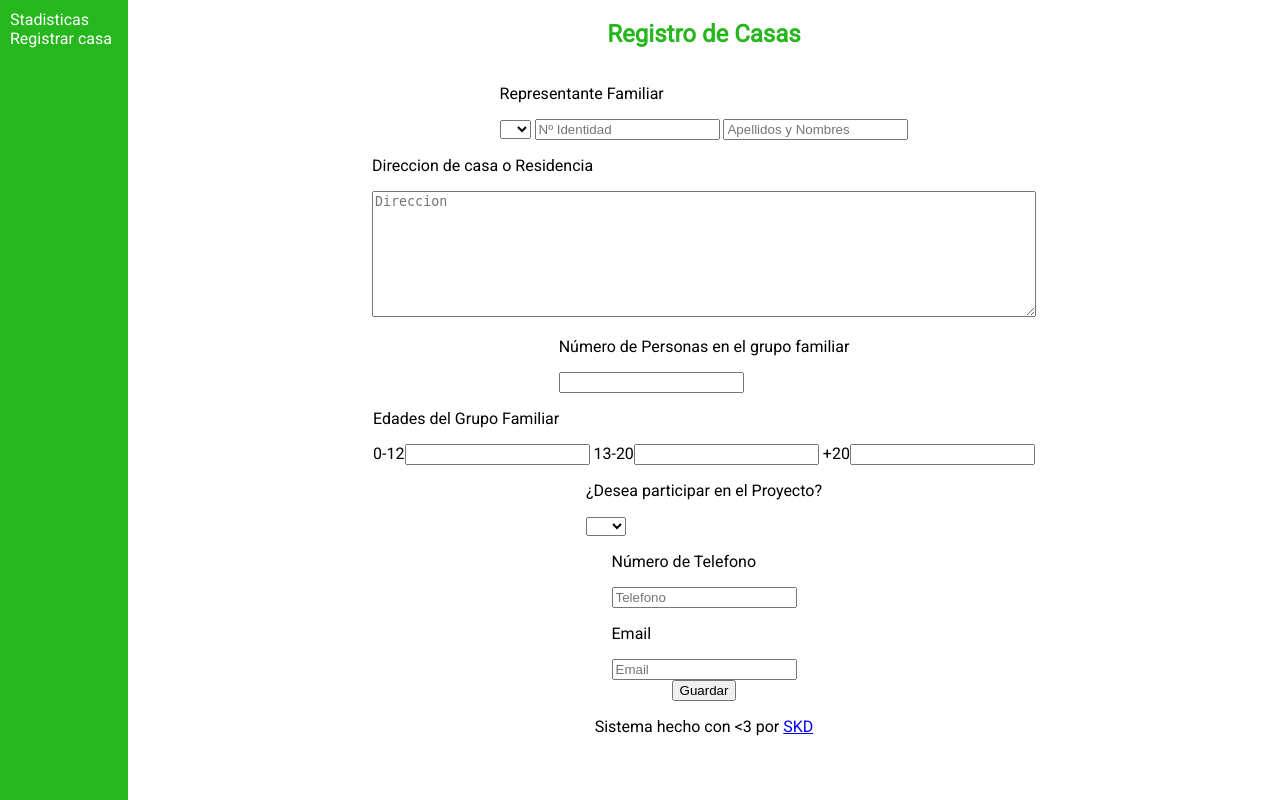
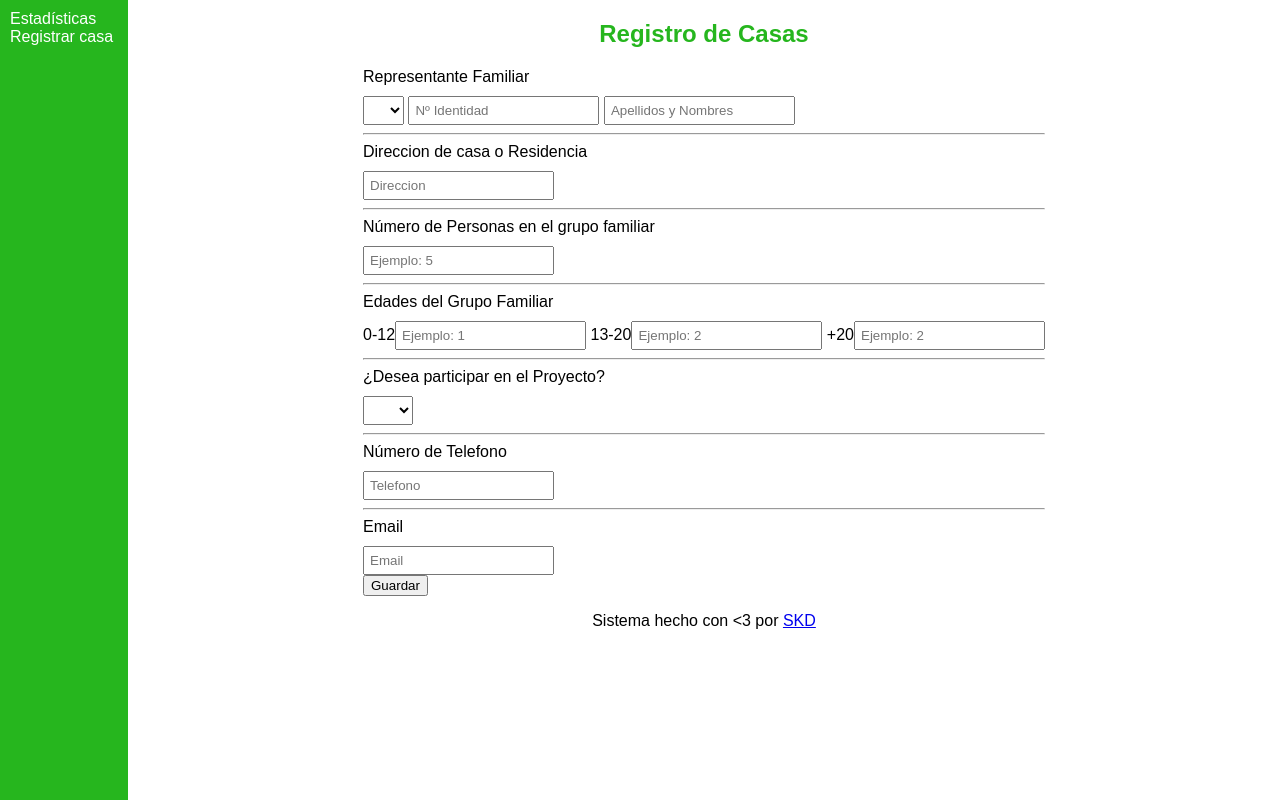
Before and after one commit to simplekodedesign/Reciclaje, a PHP site: page /php/views/registro_casa.php in a window 1280 px wide. Run offline with PHP 8.4, Linux system fonts and the light colour scheme; a user stored in the database is signed in.

Commit message:
Trabajando en el estilo del registro

```diff
--- a/css/master.css
+++ b/css/master.css
@@ -5,7 +5,7 @@
 body{
   margin: 0;
   padding: 0;
-  font-family: 'Roboto', sans-serif;
+  font-family: 'Roboto bold', sans-serif;
   display: flex;
   flex-wrap: wrap;
   justify-content: flex-end;
@@ -55,3 +55,19 @@ footer{
   bottom: 0;
   text-align: center;
 }
+
+.container {
+
+}
+
+.inputForm {
+
+}
+
+.inputForm > p {
+  margin: 0 0 10px 0;
+}
+
+.inputForm input, .inputForm select {
+  padding: 5px 5px;
+}
--- a/index.php
+++ b/index.php
@@ -17,7 +17,7 @@
       </form>
 
       <footer>
-        <p>Hecho con <3> por <a href="simplekodedesign.com">SKD</a></p>
+        <p>Hecho con &lt3 por <a href="simplekodedesign.com">SKD</a></p>
       </footer>
     </section>
   </body>
--- a/php/views/home.php
+++ b/php/views/home.php
@@ -17,7 +17,7 @@
 
     <header>
       <div class="">
-        <a href="home.php">Stadisticas</a>
+        <a href="home.php">Estadísticas</a>
         <a href="registro_casa.php">Registrar casa</a>
       </div>
       <div class="">
--- a/php/views/registro_casa.php
+++ b/php/views/registro_casa.php
@@ -9,14 +9,16 @@
 <html lang="en" dir="ltr">
   <head>
     <meta charset="utf-8">
-    <title></title>
+    <meta name="viewport" content="width=device-width, initial-scale=1.0">
+    <meta http-equiv="X-UA-Compatible" content="ie=edge">
+    <title>Reciclaje</title>
     <link rel="stylesheet" href="../../css/master.css">
     <link href="https://fonts.googleapis.com/css?family=Roboto&display=swap" rel="stylesheet">
   </head>
   <body>
     <header>
       <div class="">
-        <a href="home.php">Stadisticas</a>
+        <a href="home.php">Estadísticas</a>
         <a href="registro_casa.php">Registrar casa</a>
       </div>
       <div class="">
@@ -24,35 +26,48 @@
       </div>
     </header>
     <section>
-
+    <div class="container">
       <div class="titles">
         <h1>Registro de Casas</h1>
       </div>
-      <div class="">
+
+      <div class="inputForm">
         <p>Representante Familiar</p>
         <select class="" id="t_ident" name="">
           <option></option>
           <option>V</option>
           <option>J</option>
         </select>
-        <input type="text" placeholder="Nº Identidad" id="n_ident" name="" value="">
-        <input type="text" id="representante" placeholder="Apellidos y Nombres" value="">
+        <input type="text" placeholder="Nº Identidad" id="n_ident" name="CI" value="">
+        <input type="text" id="representante" placeholder="Apellidos y Nombres" name="nombre" value="">
       </div>
-      <div class="">
+
+      <hr>
+
+      <div class="inputForm">
         <p>Direccion de casa o Residencia</p>
-        <textarea name="name" id="direccion" placeholder="Direccion" rows="8" cols="80"></textarea>
+        <input type="text" name="name" id="direccion" placeholder="Direccion">
       </div>
-      <div class="">
+
+      <hr>
+
+      <div class="inputForm">
         <p>Número de Personas en el grupo familiar</p>
-        <input type="text" id="n_personas" name="" value="">
+        <input type="text" id="n_personas" name="" value="" placeholder="Ejemplo: 5">
       </div>
-      <div class="">
+
+      <hr>
+
+      <div class="inputForm">
         <p>Edades del Grupo Familiar</p>
-        <label for="">0-12</label><input type="text" id="age1" name="" value="">
-        <label for="">13-20</label><input type="text" id="age2" name="" value="">
-        <label for="">+20</label><input type="text" id="age3" name="" value="">
+        <label for="">0-12</label><input type="text" id="age1" name="" value="" placeholder="Ejemplo: 1">
+        <label for="">13-20</label><input type="text" id="age2" name="" value="" placeholder="Ejemplo: 2">
+        <label for="">+20</label><input type="text" id="age3" name="" value="" placeholder="Ejemplo: 2">
       </div>
-      <div class="">
+
+      <hr>
+
+      <div class="inputForm">
         <p>¿Desea participar en el Proyecto?</p>
         <select class="" id="participa" name="">
           <option></option>
@@ -60,19 +75,28 @@
           <option>No</option>
         </select>
       </div>
-      <div class="">
+
+      <hr>
+
+      <div class="inputForm">
         <p>Número de Telefono</p>
         <input type="number" id="telefono" placeholder="Telefono" name="" value="">
       </div>
-      <div class="">
+
+      <hr>
+
+      <div class="inputForm">
         <p>Email</p>
         <input type="email" id="email" name="" placeholder="Email" value="">
       </div>
-      <div class="">
+
+      <div class="inputForm">
         <button type="button" id="btnSave" name="button">Guardar</button>
       </div>
+
+    </div>
       <footer>
-        <p>Sistema hecho con <3 por <a href="simplekodedesign.com">SKD</a></p>
+        <p>Sistema hecho con &lt3 por <a href="simplekodedesign.com">SKD</a></p>
       </footer>
     </section>
     <script type="text/javascript" src="../../js/registro_casa.js"></script>
```
